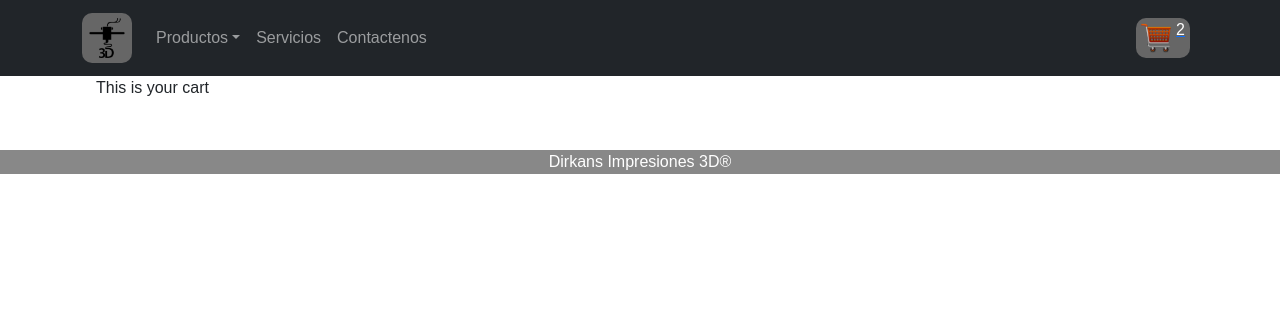
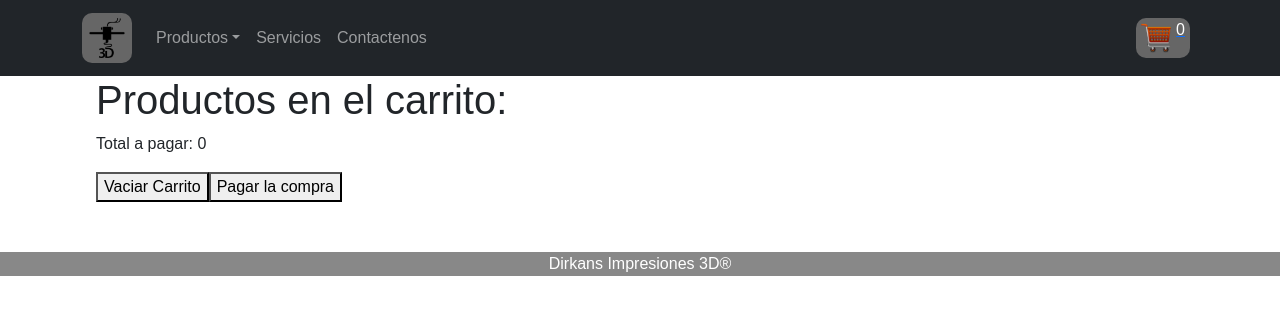
Before and after one commit to dirkans/dirkansAmbrosio, a React (Create React App) app: page /cart in a window 1280 px wide. Shown: the top 314 px of the page. Built offline with nearby package versions, Linux system fonts and the light colour scheme.

Commit message:
cartContext, cart funcional,guardado carrito como obj

```diff
--- a/package.json
+++ b/package.json
@@ -2,7 +2,7 @@
   "name": "ecommerce",
   "version": "0.1.0",
   "private": true,
-  "homepage": "http://www.dirkans.com/",
+
   "dependencies": {
     "@emotion/react": "^11.9.3",
     "@emotion/styled": "^11.9.3",
--- a/src/App.js
+++ b/src/App.js
@@ -15,11 +15,13 @@ import Services from './pages/services'
 import Spare from './pages/spare'
 import Categories from './pages/categories'
 import Detail from './pages/Detail';
+import CartProvider from './context/CartContext';
 
 
 
 function App() {
   return (
+    <CartProvider>
     <BrowserRouter>
     <div className="App">
         <NavBar />
@@ -46,6 +48,7 @@ function App() {
 
     </div>
     </BrowserRouter>
+    </CartProvider>
   );
 }
 
--- a/src/components/CartWidget/CartWidget.js
+++ b/src/components/CartWidget/CartWidget.js
@@ -1,12 +1,24 @@
 import './CartWidget.css';
+import {useState, useContext} from 'react';
+import { CartContext } from '../../context/CartContext';
+
+
 
 const CartWidget = () => {
-return (
+    const {productos,setProductos,addCart} = useContext(CartContext);
+
+    return (
+        <>
     <div className="cartIconContainer">
         <img className="cartIcon" src={`./assets/2cart.png`} alt="ProductImage"></img>
-        <p>2</p> {/*A reemplazar por variable con cantidad de elementos en el carrito   */  }
+        <p>{productos.length}</p> {/*A reemplazar por variable con cantidad de elementos en el carrito   */  }
     </div>
 
+
+
+
+
+</>
 )
 }
 
--- a/src/components/Item/Item.js
+++ b/src/components/Item/Item.js
@@ -12,7 +12,7 @@ function Item ({data,action}){
 
         return(
                 <Link to={`/${category}/${id}`}>
-        <div className="item-product">
+                <div className="item-product">
             <img src={`../assets/${image}`} alt="ProductImage"></img>
             <p>{title}</p>
             <p>$ {price}</p>
--- a/src/components/ItemCount/ItemCount.js
+++ b/src/components/ItemCount/ItemCount.js
@@ -1,11 +1,14 @@
 import './ItemCount.css';
-import {useState} from 'react';
-import Swal from 'sweetalert2'
+import {useState, useContext} from 'react';
+import Swal from 'sweetalert2';
+import { CartContext } from '../../context/CartContext';
 
 
 
-const ItemCount = ({title,stock,setQty,qty}) =>{
 
+const ItemCount = ({productData,setQty}) =>{
+const {title,image,price,stock,info,colors,id} = productData;
+const {productos,setProductos,addCart} = useContext(CartContext);
 const [counter,setCounter] = useState(1);
 const maxstock = () => {Swal.fire({
     icon: 'error',
@@ -29,8 +32,10 @@ const minusNumber = () => {
         setCounter(counter - 1)}
     }
 const onAdd = () => {
+
+    addCart(productData,counter)
     setQty(counter);
-    added();
+    // added();
     }
 
     return(
--- a/src/components/ItemDetail/ItemDetail.js
+++ b/src/components/ItemDetail/ItemDetail.js
@@ -2,14 +2,17 @@ import '../ItemCount/ItemCount.css';
 import {Link} from 'react-router-dom';
 import ItemCount from '../ItemCount/ItemCount';
 import './ItemDetail.css';
-import {useState} from 'react';
+import {useState,useContext,useEffect} from 'react';
+
 
 
 const ItemDetail = ({data}) => {
-    const {title,image,price,stock,info,colors} = data;
+
+
+    const {title,image,price,stock,info,colors,id} = data;
 
 const [qty,setQty] = useState(0);
-console.log(qty)
+
 
 return(
 
@@ -20,15 +23,11 @@ return(
             <p className="info">{info}</p>
             <p className="price">$ {price}</p>
             <p className="stock">Stock disponible: {stock} unidades.</p>
-
             {
-
-                qty != 0 ? <Link to="/cart"><button className="button">Finalizar Compra</button></Link> : <ItemCount setQty={setQty} qty={qty} title={title} stock={stock} initial="1"/>
+            qty != 0 ? <Link to="/cart"><button  className="button">Finalizar Compra</button></Link> : <ItemCount setQty={setQty} initial="1" productData={data}/>
             }
 
-
             </div>
-
-    )}
+)}
 
     export default ItemDetail;
--- a/src/components/ItemList/ItemList.js
+++ b/src/components/ItemList/ItemList.js
@@ -1,6 +1,10 @@
+
 import Item from "../Item/Item"
 
+
 const ItemList = ({dataProducts}) => {
+
+
     return(
 
     <>
--- a/src/components/NavBar/NavBar.js
+++ b/src/components/NavBar/NavBar.js
@@ -8,20 +8,28 @@ import {Link} from 'react-router-dom';
 
 function NavBar() {
   return (
-    <Navbar collapseOnSelect expand="lg" bg="dark" variant="dark">
+
+
+
+
+
+
+
+
+        <Navbar collapseOnSelect expand="lg" bg="dark" variant="dark">
       <Container>
-        <Navbar.Brand href="#home"><div className="logoContainer"><Link to="/"><img className="icon" src={`./assets/icon.png`} alt="ProductImage"></img></Link></div></Navbar.Brand>
+        <Navbar.Brand><div className="logoContainer"><Link to="/"><img className="icon" src={`./assets/icon.png`} alt="ProductImage"></img></Link></div></Navbar.Brand>
         <Navbar.Toggle aria-controls="responsive-navbar-nav" />
         <Navbar.Collapse id="responsive-navbar-nav">
           <Nav className="me-auto">
           <NavDropdown title="Productos" id="collasible-nav-dropdown">
-              <NavDropdown.Item href="#"><Link className="link-down" to='/Products'>Todos los Productos</Link></NavDropdown.Item>
-              <NavDropdown.Item href="#"><Link className="link-down" to='/categories/printers'>Impresoras</Link></NavDropdown.Item>
-              <NavDropdown.Item href="#"><Link className="link-down" to='/categories/filaments'>Filamentos</Link></NavDropdown.Item>
-              <NavDropdown.Item href="#"><Link className="link-down" to='/categories/accesories'>Accesorios</Link></NavDropdown.Item>
-              <NavDropdown.Item href="#"><Link className="link-down" to='/categories/spare'>Repuestos</Link></NavDropdown.Item>
+              <NavDropdown.Item><Link className="link-down" to='/Products'>Todos los Productos</Link></NavDropdown.Item>
+              <NavDropdown.Item><Link className="link-down" to='/categories/printers'>Impresoras</Link></NavDropdown.Item>
+              <NavDropdown.Item><Link className="link-down" to='/categories/filaments'>Filamentos</Link></NavDropdown.Item>
+              <NavDropdown.Item><Link className="link-down" to='/categories/accesories'>Accesorios</Link></NavDropdown.Item>
+              <NavDropdown.Item><Link className="link-down" to='/categories/spare'>Repuestos</Link></NavDropdown.Item>
               <NavDropdown.Divider />
-              <NavDropdown.Item href="#"><Link className="link-down" to='/categories/printedparts'>Piezas Impresas</Link></NavDropdown.Item>
+              <NavDropdown.Item><Link className="link-down" to='/categories/printedparts'>Piezas Impresas</Link></NavDropdown.Item>
 </NavDropdown>
 
 
--- /dev/null
+++ b/src/context/CartContext.js
@@ -0,0 +1,60 @@
+import { createContext, useState,useEffect, useLayoutEffect} from "react";
+
+const CartContext = createContext();
+
+
+
+
+
+const CartProvider = ({children}) => {
+
+    const [productos,setProductos] = useState([]);
+
+
+//Futura Incorporación localstorage
+    // useEffect(()=>{
+    //     console.log("hello mounting localstorage feature");
+    //     return () =>{
+    //         localStorage.setItem("carrito",JSON.stringify(productos))
+    //     }
+
+    //     })
+
+
+    const addCart = (product,counter) => {
+        product["buying"] = counter;
+        if(idExists(product.id)){
+        let index = productos.indexOf( productos.find(function(item){return item.id === product.id}))
+            console.log(index)
+            productos.splice(index,1);
+            setProductos(productos => [...productos,product])
+            } else {
+            setProductos(productos => [...productos,product])}
+
+    }
+
+
+    function clearCart(){
+        setProductos([]);
+        console.log("Carrito vaciado correctamente")
+    }
+
+    function idExists(id){
+        return productos.some(function(el){
+            return el.id === id;
+        });
+    }
+
+    console.log("Productos en carrito: ",productos)
+    return(
+        <>
+        <CartContext.Provider value={{setProductos,productos,addCart,clearCart}}>
+        {children}
+        </CartContext.Provider>
+
+        </>
+    )
+}
+
+export default CartProvider;
+export {CartContext};
--- /dev/null
+++ b/src/pages/Cart.css
@@ -0,0 +1,29 @@
+.item-cart img{
+       width: 10%;
+
+}
+
+
+.item-cart{
+    display: flex;
+    align-items: center;
+}
+
+
+.item-cart p{
+
+    padding: 20px;
+    display: inline-block;
+    align-items: center;
+    font-weight: 600;
+    width: 80px;
+}
+
+.item-cart button{
+    box-sizing: border-box;
+    height: 30px;
+
+    display: flex;
+
+    align-items: center;
+}
--- a/src/pages/Cart.js
+++ b/src/pages/Cart.js
@@ -1,10 +1,56 @@
-const Cart = () => {
-    return(
-<div>
-    <p>This is your cart</p>
+import {useState, useContext, useEffect} from 'react';
+import ItemList from '../components/ItemList/ItemList';
+import { CartContext} from '../context/CartContext';
+import './Cart.css';
 
 
-    </div>
+
+
+const Cart = () => {
+
+
+
+    const {productos,setProductos,addCart,clearCart} = useContext(CartContext);
+
+
+    const removeProd = (ide) =>{
+       let index = productos.indexOf( productos.find(function(item){return item.id === ide}))
+       productos.splice(index,1);
+       console.log(index)
+        }
+
+        let tot = 0;
+
+        productos.map((product)=>{
+            tot += product.price * product.buying
+            })
+
+
+
+
+
+
+    return(
+       <>
+        <h1>Productos en el carrito:</h1>
+
+        {productos.map((product)=>{
+           return( <div className="item-cart" key={product.id}>
+            <p>Cantidad: {product.buying}</p>
+            <img src={`../assets/${product.image}`} alt="ProductImage"></img>
+            <p>{product.title}</p>
+            <p>$ {product.price}</p>
+            <button onClick={()=>{removeProd(product.id)}} >Eliminar del carrito</button>
+        </div>)})}
+
+
+
+
+        <p>Total a pagar: {tot}</p>
+        <button onClick={()=>{clearCart()}}>Vaciar Carrito</button>
+        <button>Pagar la compra</button>
+
+        </>
     )
 
 
```
Also changed, not shown: src/components/CartContext/CartContext.js (deleted).
